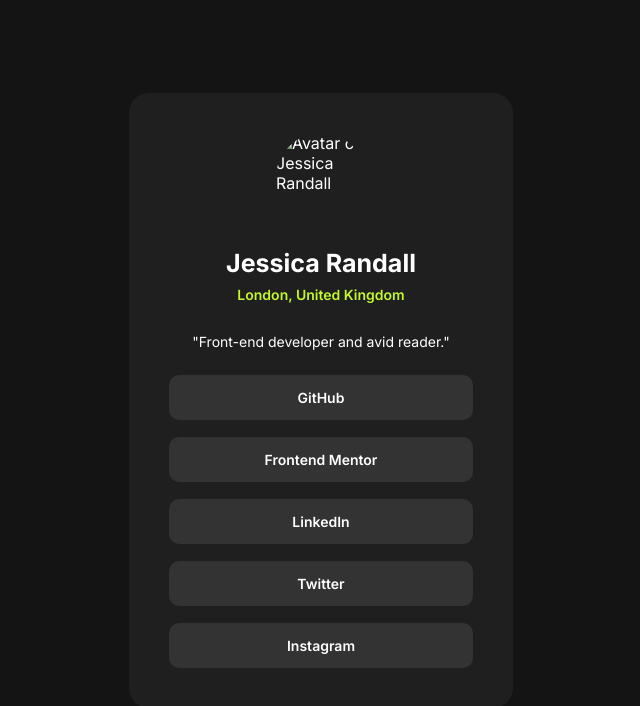
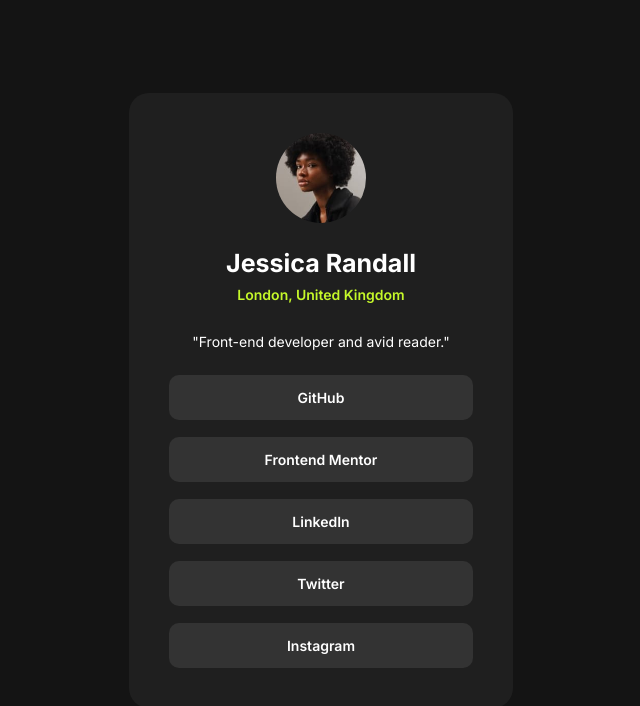
Before and after one commit to Jan-Dev0/03-social-links-profile, a plain HTML site: page index.html in a window 1280 px wide. Shown: the whole page, without its empty margins (319-959 px from the left). Drawn offline with Linux system fonts and the light colour scheme; the site is published under a folder, as on GitHub Pages, so addresses that start at the root find nothing.

Commit message:
fix: imaage path

```diff
--- a/index.html
+++ b/index.html
@@ -27,7 +27,8 @@
         <header class="profile-header">
           <img
             class="profile-image"
-            src="/assets/images/avatar-jessica.jpg"
+            src="./assets/images/avatar-jessica.jpg"
+                /assets/images/avatar-jessica.jpg
             alt="Avatar of Jessica Randall"
           />
           <h1 class="profile-title">Jessica Randall</h1>
```
